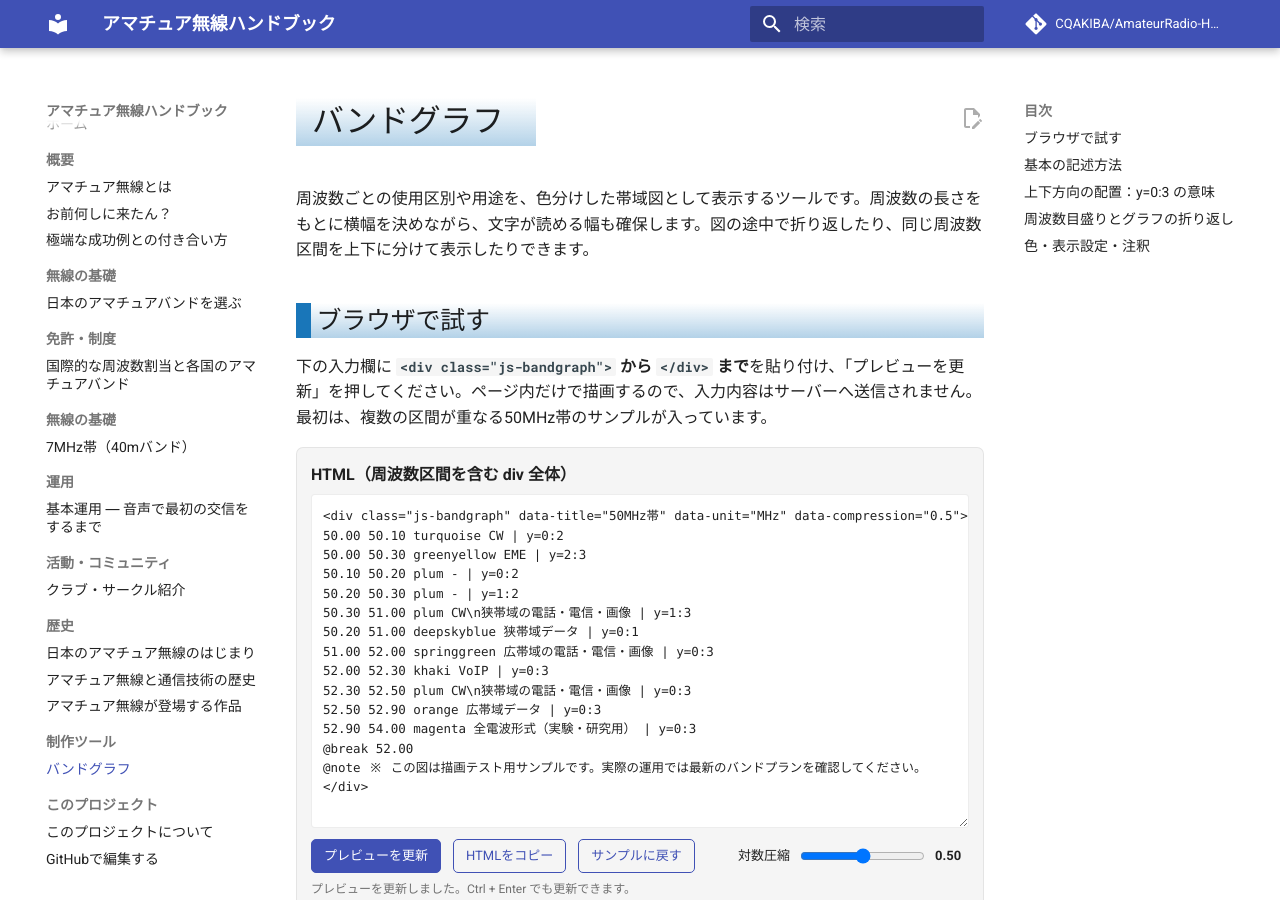
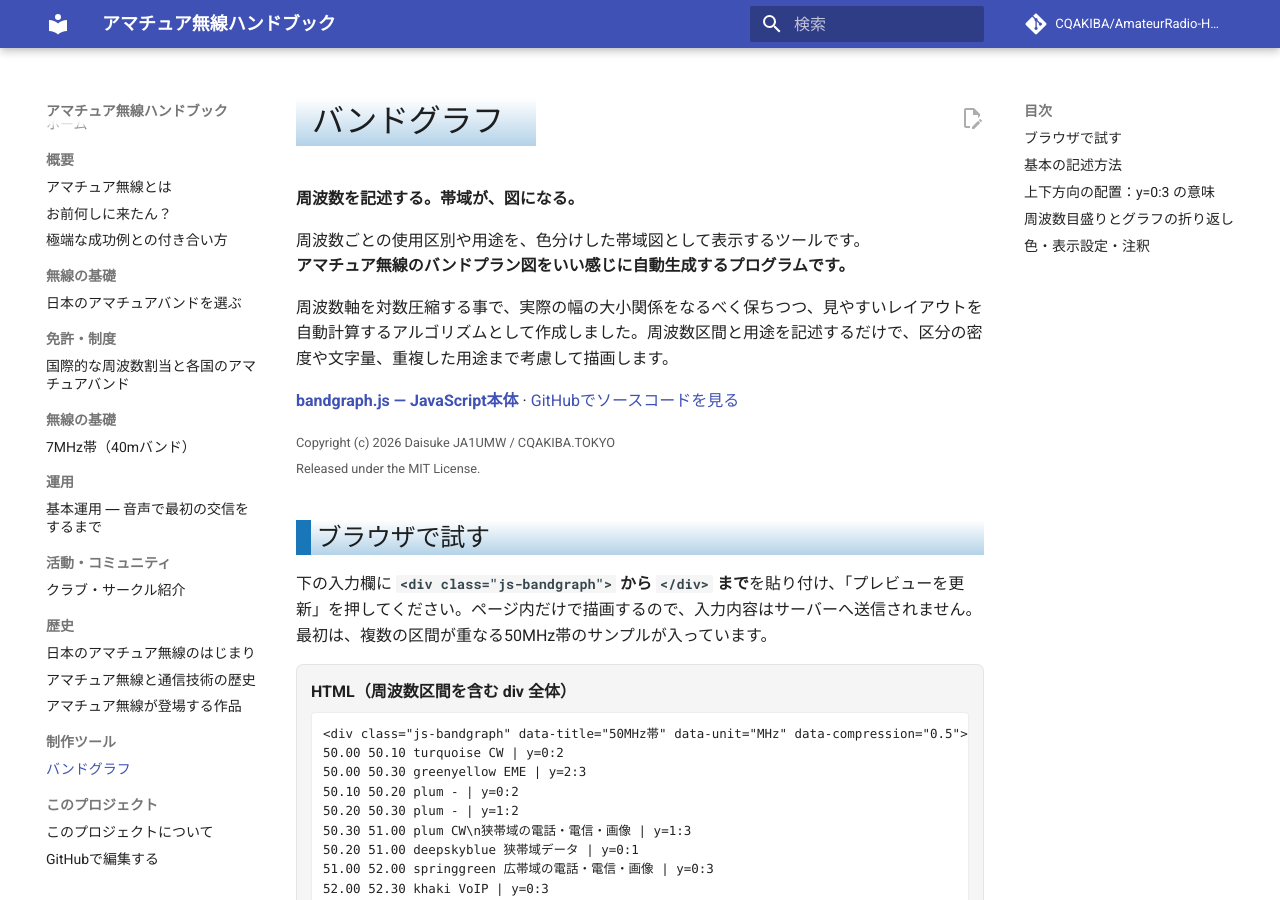
Before and after one commit to CQAKIBA/AmateurRadio-Handbook, an MkDocs documentation site: the page built from docs/tools/bandgraph.md, in a window 1280 px wide and 900 px high. Built offline with MkDocs 1.6.1 and Material for MkDocs 9.7.7, drawn with Linux system fonts in a browser that asks for light colours; comment, search, counter and statistics services are not loaded.

Commit message:
Polish BandGraph introduction and add JS/license links

```diff
--- a/docs/tools/bandgraph.md
+++ b/docs/tools/bandgraph.md
@@ -1,6 +1,16 @@
 # バンドグラフ
 
-周波数ごとの使用区別や用途を、色分けした帯域図として表示するツールです。周波数の長さをもとに横幅を決めながら、文字が読める幅も確保します。図の途中で折り返したり、同じ周波数区間を上下に分けて表示したりできます。
+**周波数を記述する。帯域が、図になる。**
+
+周波数ごとの使用区別や用途を、色分けした帯域図として表示するツールです。
+**アマチュア無線のバンドプラン図をいい感じに自動生成するプログラムです。**
+
+周波数軸を対数圧縮する事で、実際の幅の大小関係をなるべく保ちつつ、見やすいレイアウトを自動計算するアルゴリズムとして作成しました。周波数区間と用途を記述するだけで、区分の密度や文字量、重複した用途まで考慮して描画します。
+
+**[bandgraph.js — JavaScript本体](../../javascripts/bandgraph.js)** · [GitHubでソースコードを見る](https://github.com/CQAKIBA/AmateurRadio-Handbook/blob/main/docs/javascripts/bandgraph.js)
+
+<small>Copyright (c) 2026 Daisuke JA1UMW / CQAKIBA.TOKYO
+Released under the MIT License.</small>
 
 ## ブラウザで試す
 
```
